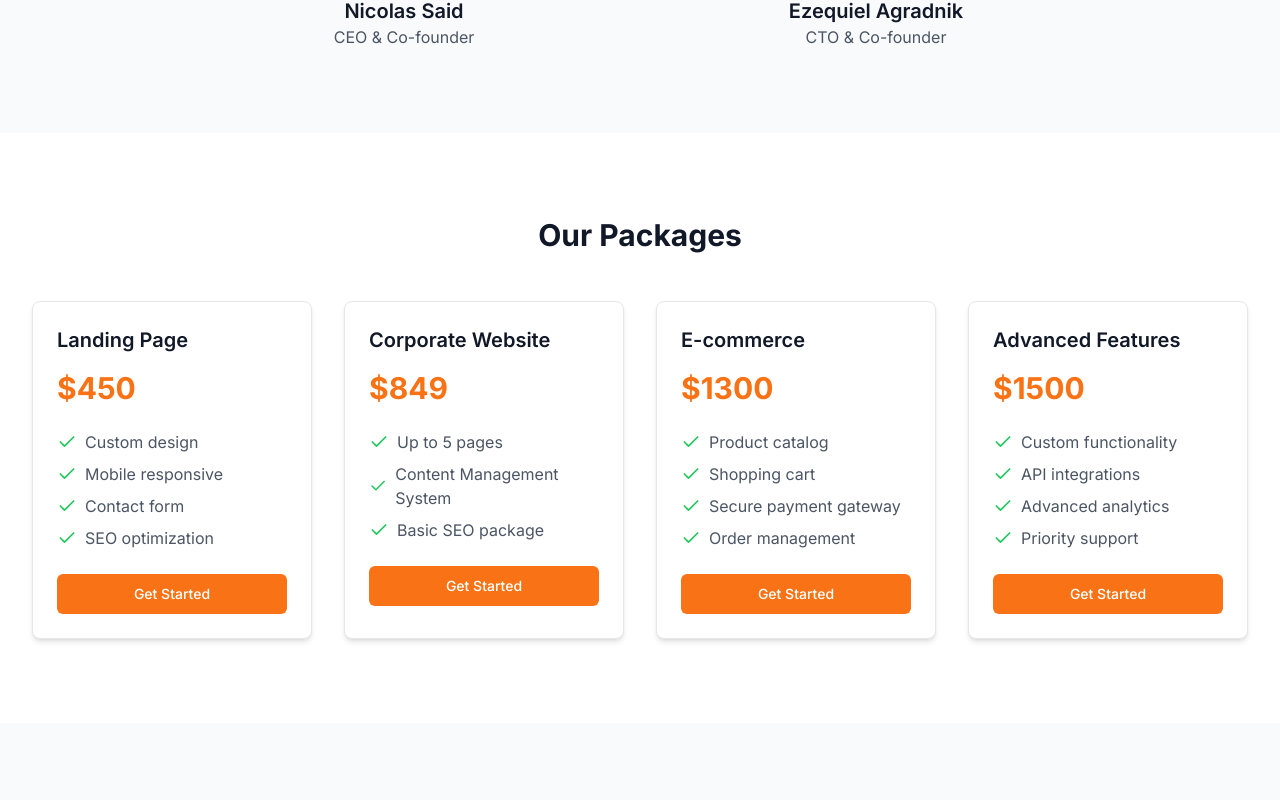
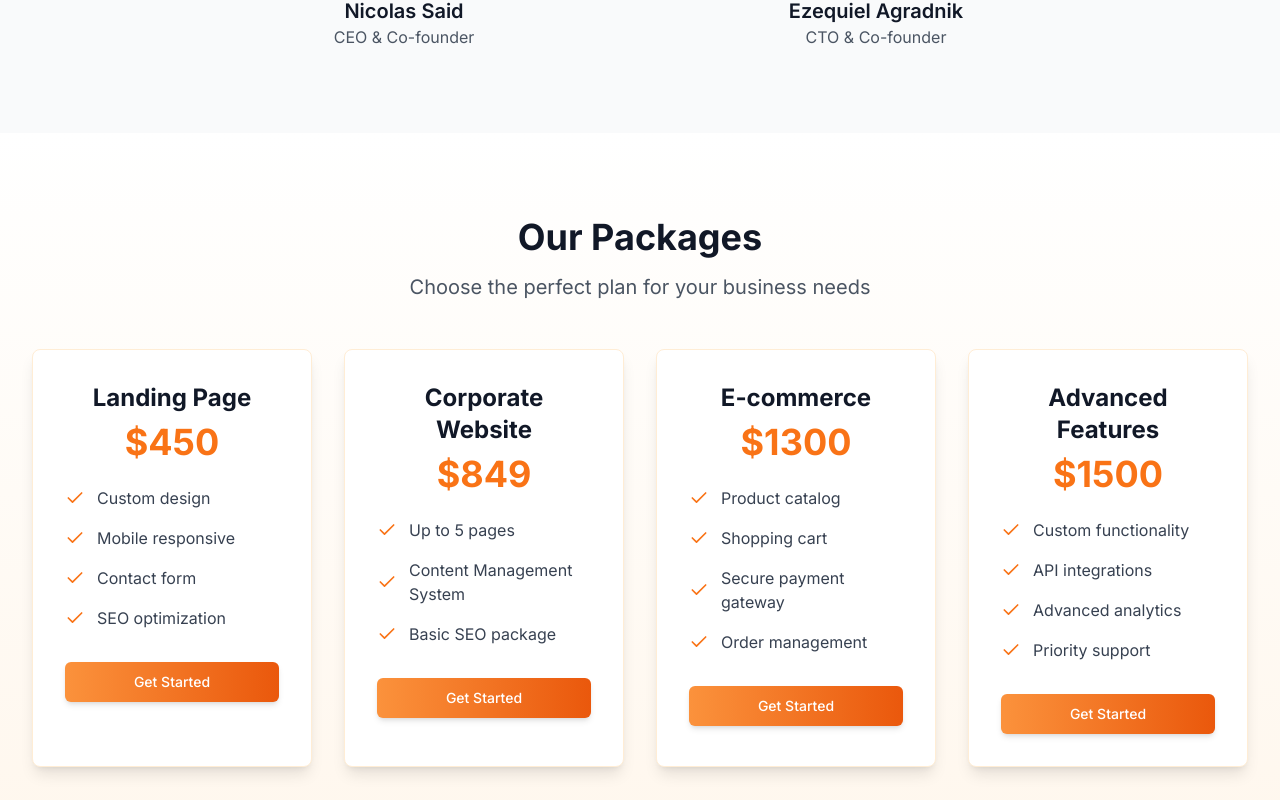
Before and after one commit to Ezequielagradnik/Portfolio-Zenda, a Next.js app: page / in a window 1280 px wide. Shown: the part 1660-2460 px from the top of the page. Built offline with nearby package versions, Linux system fonts and the light colour scheme.

Commit message:
update pricing section

```diff
--- a/app/page.tsx
+++ b/app/page.tsx
@@ -226,12 +226,21 @@ export default function Home() {
         </div>
       </section>
 
+
+
       {/* Pricing Section */}
-      <section className="py-20 bg-white">
+      <section className="py-20 bg-gradient-to-b from-white to-orange-50">
         <div className="container mx-auto px-4 sm:px-6 lg:px-8">
-          <h2 className="text-3xl font-bold text-center mb-12 text-gray-900">
+          <h2 className="text-4xl font-bold text-center mb-4 text-gray-900">
             {currentLang === "en" ? "Our Packages" : currentLang === "es" ? "Nuestros Paquetes" : "Nossos Pacotes"}
           </h2>
+          <p className="text-xl text-center text-gray-600 mb-12 max-w-2xl mx-auto">
+            {currentLang === "en"
+              ? "Choose the perfect plan for your business needs"
+              : currentLang === "es"
+                ? "Elige el plan perfecto para las necesidades de tu negocio"
+                : "Escolha o plano perfeito para as necessidades do seu negócio"}
+          </p>
           <div className="grid md:grid-cols-2 lg:grid-cols-4 gap-8 max-w-7xl mx-auto">
             {pricingPlans.map((plan, index) => (
               <motion.div
@@ -239,20 +248,22 @@ export default function Home() {
                 initial={{ opacity: 0, y: 20 }}
                 animate={{ opacity: 1, y: 0 }}
                 transition={{ duration: 0.5, delay: index * 0.1 }}
-                className="bg-white p-6 rounded-lg shadow-md border border-gray-200"
+                className="bg-white p-8 rounded-lg shadow-lg border border-orange-100 hover:border-orange-300 transition-all duration-300"
               >
-                <h3 className="text-xl font-semibold mb-4 text-gray-900">{plan.name}</h3>
-                <p className="text-3xl font-bold mb-6 text-orange-500">{plan.price}</p>
-                <ul className="mb-6 space-y-2">
+                <div className="text-center mb-6">
+                  <h3 className="text-2xl font-bold mb-2 text-gray-900">{plan.name}</h3>
+                  <p className="text-4xl font-bold text-orange-500">{plan.price}</p>
+                </div>
+                <ul className="mb-8 space-y-4">
                   {plan.features.map((feature, idx) => (
-                    <li key={idx} className="flex items-center text-gray-600">
-                      <Check className="h-5 w-5 text-green-500 mr-2" />
-                      {feature}
+                    <li key={idx} className="flex items-center text-gray-700">
+                      <Check className="h-5 w-5 text-orange-500 mr-3 flex-shrink-0" />
+                      <span>{feature}</span>
                     </li>
                   ))}
                 </ul>
                 <Button
-                  className="w-full bg-orange-500 hover:bg-orange-600 text-white"
+                  className="w-full bg-gradient-to-r from-orange-400 to-orange-600 hover:from-orange-500 hover:to-orange-700 text-white shadow-md hover:shadow-lg transition-all duration-300"
                   onClick={() => handleWhatsAppClick(plan.name)}
                 >
                   {currentLang === "en" ? "Get Started" : currentLang === "es" ? "Comenzar" : "Começar"}
```
